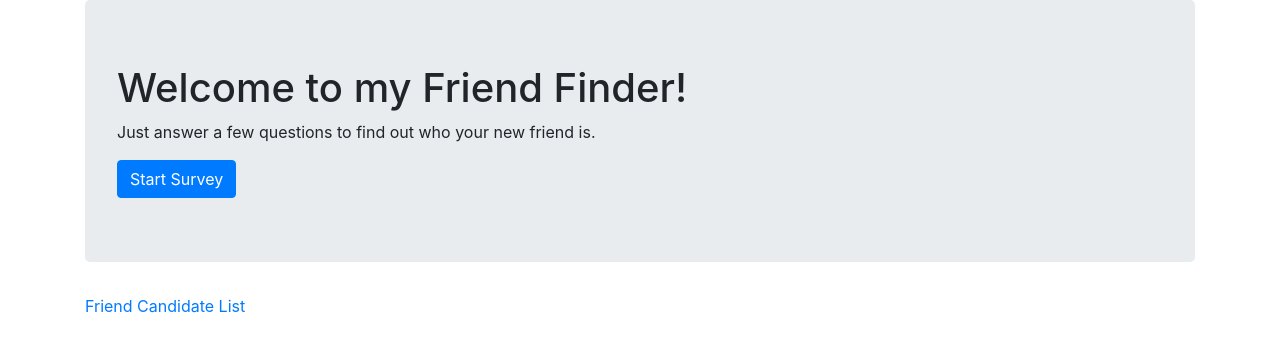
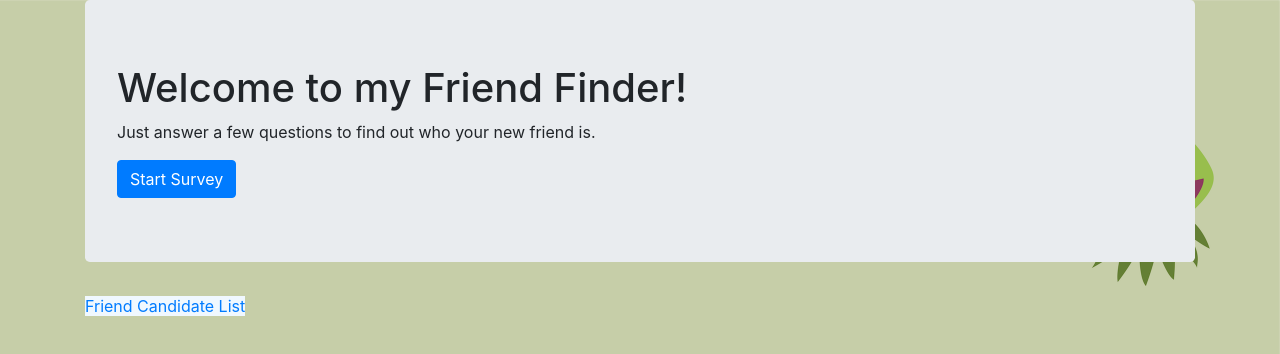
Before and after one commit to jonmeidell/FriendFinder, a plain HTML site: page app/public/index.html in a window 1280 px wide. Drawn offline with nearby package versions, Linux system fonts and the light colour scheme.

Commit message:
adding images to styling

```diff
--- a/app/assets/css/style.css
+++ b/app/assets/css/style.css
@@ -0,0 +1,12 @@
+body {
+    background-image: url("../images/background.png") !important;
+    height: 100%;
+    background-attachment: fixed;
+    background-position: center;
+    background-repeat: no-repeat;
+    background-size: cover;
+}
+
+.friends-list {
+    background-color: aliceblue !important;
+}
--- a/app/public/index.html
+++ b/app/public/index.html
@@ -10,7 +10,7 @@
     <link rel="stylesheet" href="/assets/css/style.css">
 </head>
 
-<body>
+<body class="body">
 
     <div class="container">
         <div class="row">
```
Also changed, not shown: app/public/survey.html (+1 -1 lines), app/assets/images/background.jpg (added), app/assets/images/background.png (added).
